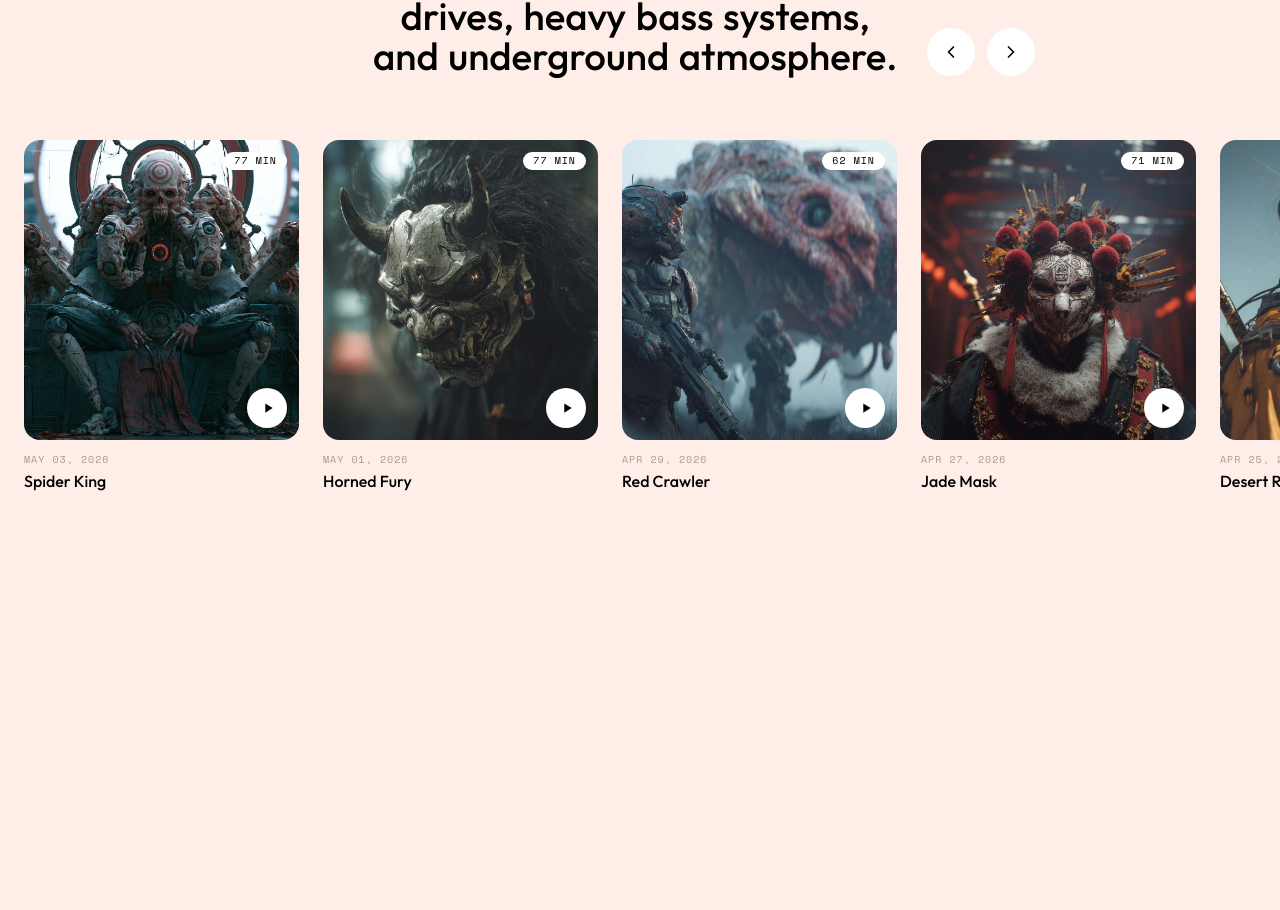
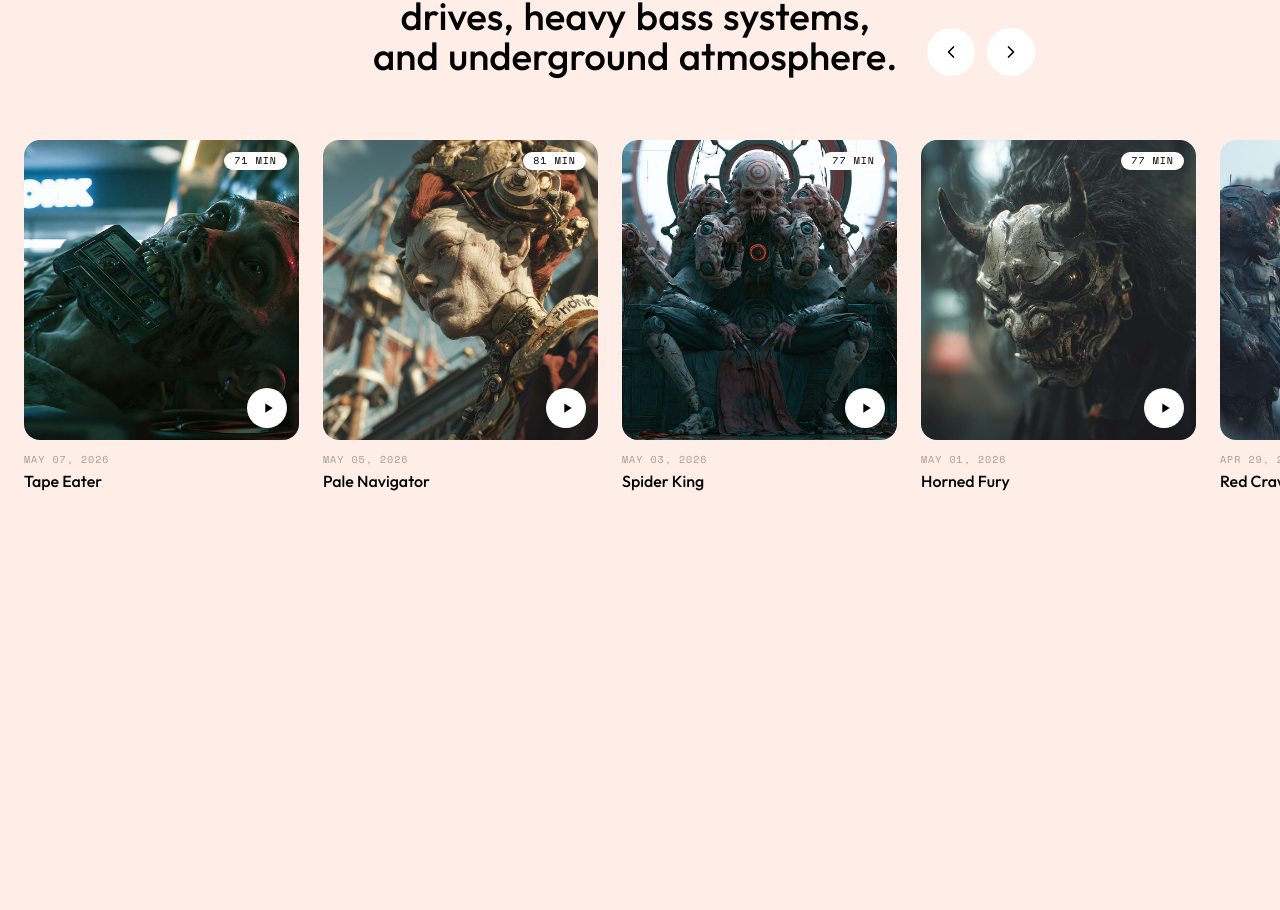
Before and after one commit to shizoy/dusted-tape-site, a React (Vite) app: page / in a window 1280 px wide. Shown: the part 3976-4886 px from the top of the page. Built offline with nearby package versions, Linux system fonts and the light colour scheme.

Commit message:
Added Pale Navigator and Tape Eater mixes

```diff
--- a/src/components/Mixes.jsx
+++ b/src/components/Mixes.jsx
@@ -37,6 +37,8 @@ const mixesData = [
   { id: 32, title: 'Red Crawler',         date: 'APR 29, 2026', time: '62 MIN', image: '/redcrawler-img.jpg',       link: 'https://www.youtube.com/watch?v=EMTrLB_DU4I'          },
   { id: 33, title: 'Horned Fury',         date: 'MAY 01, 2026', time: '77 MIN', image: '/hornedfury-img.jpg',       link: 'https://www.youtube.com/watch?v=wA0fZSkXMRM'          },
   { id: 34, title: 'Spider King',         date: 'MAY 03, 2026', time: '77 MIN', image: '/spiderking-img.jpg',       link: 'https://www.youtube.com/watch?v=03PJuq4YorU'          },
+  { id: 35, title: 'Pale Navigator',      date: 'MAY 05, 2026', time: '81 MIN', image: '/palenavigator-img.jpg',    link: 'https://www.youtube.com/watch?v=BNllqBhUSRo'          },
+  { id: 36, title: 'Tape Eater',          date: 'MAY 07, 2026', time: '71 MIN', image: '/tapeeater-img.jpg',        link: 'https://www.youtube.com/watch?v=zaWIAvKQs7Q'          },
 ]
 
 function PlayIcon() { return <svg viewBox="0 0 24 24" fill="currentColor" className="w-4 h-4 ml-0.5"><path d="M8 5.14v14l11-7-11-7z" /></svg> }
```
Also changed, not shown: public/palenavigator-img.jpg (added), public/tapeeater-img.jpg (added).
